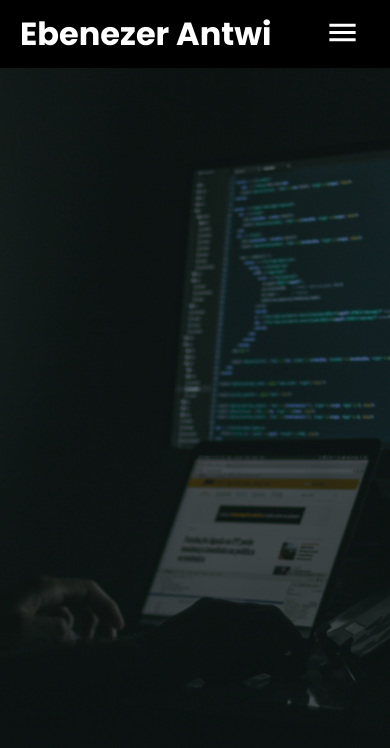
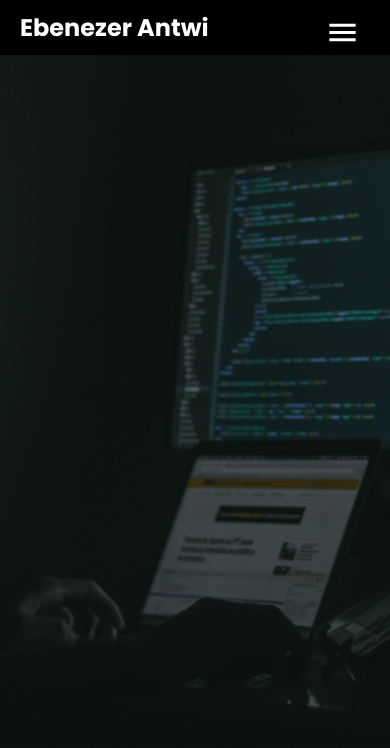
Before and after one commit to kwadwoambitious/My-Portfolio, a React (Create React App) app: page /about in a window 390 px wide. Shown: the top 748 px of the page. Built offline with nearby package versions, Linux system fonts and the light colour scheme.

Commit message:
Made changes to this file

```diff
--- a/src/App.css
+++ b/src/App.css
@@ -187,7 +187,6 @@ header{
     top: 15px;
     right: 40px;
   }
-
 }
 @media (max-width: 500px){
   .home{
@@ -201,4 +200,7 @@ header{
   .home p{
     font-size: 1.5em;
   }
+  .logo h1{
+    font-size: 1.5em;
+  }
 }
```
